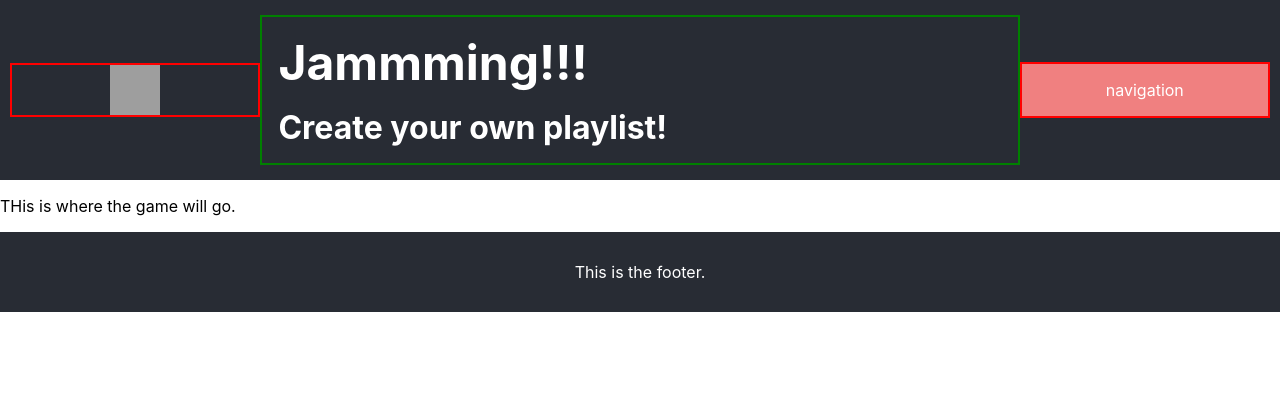
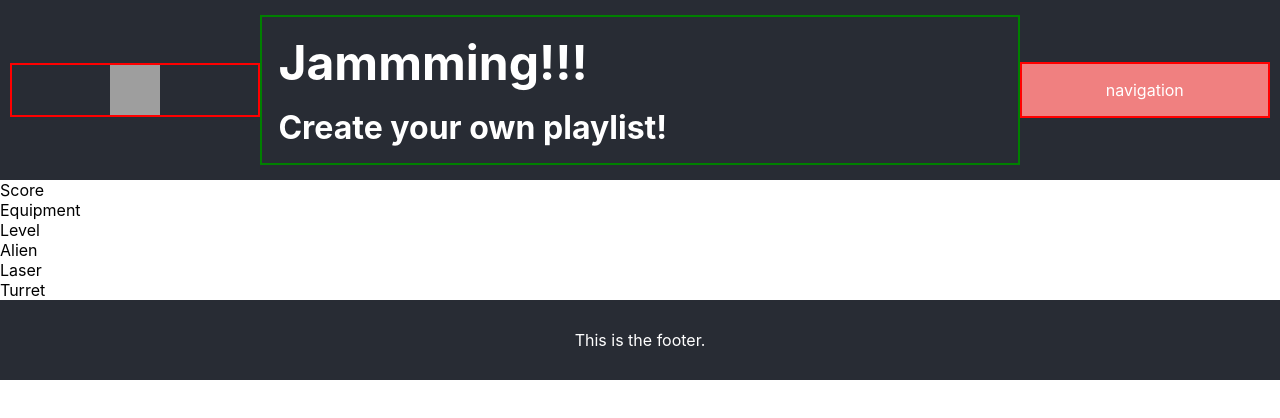
Before and after one commit to JosephTimmer90/Jammming-2, a React (Create React App) app: page /Game in a window 1280 px wide. Shown: the top 418 px of the page. Built offline with nearby package versions, Linux system fonts and the light colour scheme; grey boxes are pictures that could not be loaded.

Commit message:
Create game pieces

```diff
--- a/src/AppComponents/Game.js
+++ b/src/AppComponents/Game.js
@@ -3,7 +3,25 @@ import React from "react";
 
 function Game(){
     return (
-        <p>THis is where the game will go.</p>
+        <>
+            <section className="GameHeader">
+                <div>Score</div>
+                <div>Equipment</div>
+                <div>Level</div>
+            </section>
+
+            <section className="GamePieceArea">
+                <div>Alien</div>
+                <div>Laser</div>
+                <div>Turret</div>
+            </section>
+
+            <section className="GameFooter">
+
+            </section>
+        </>
+
+
     )
 }
 
```
